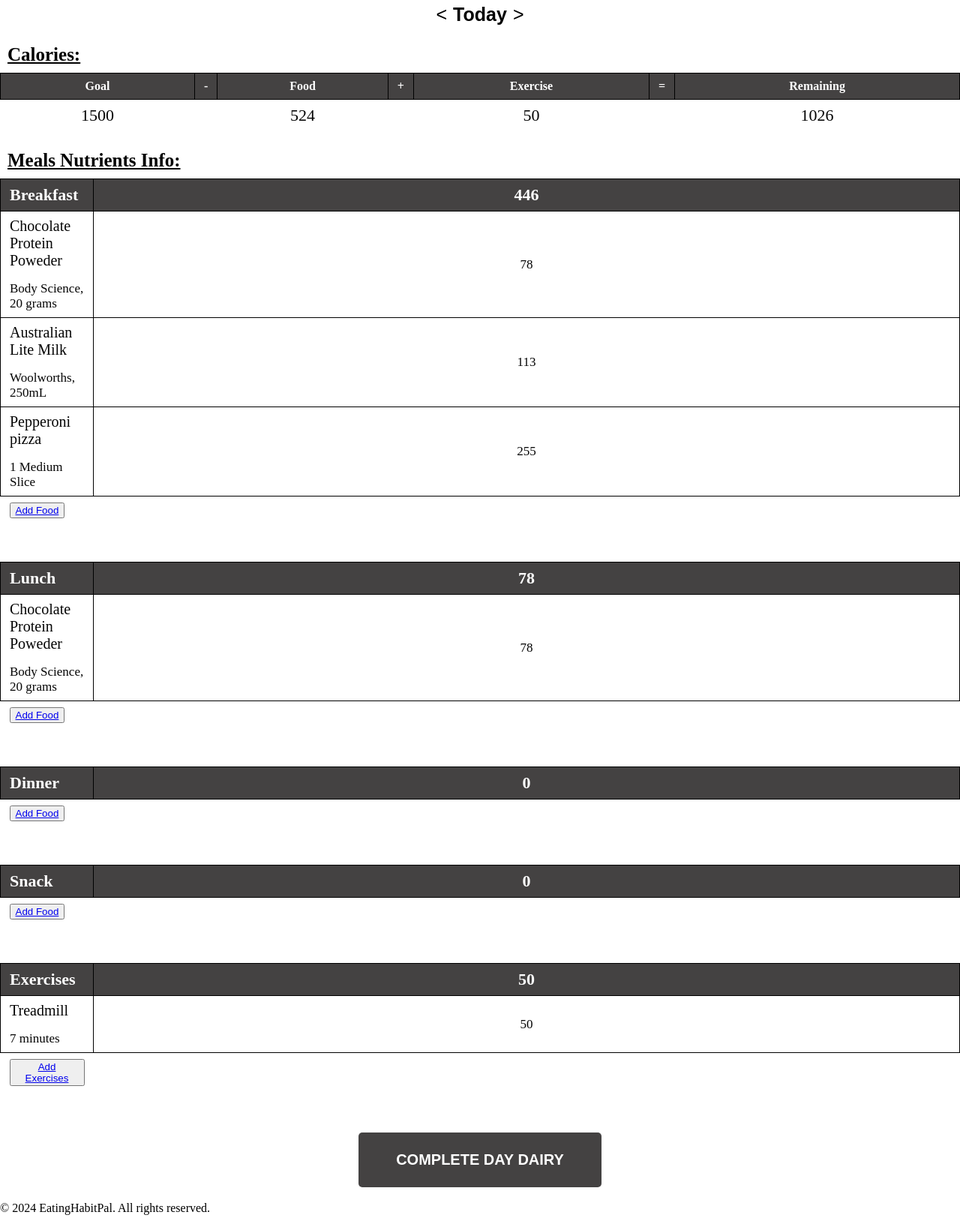
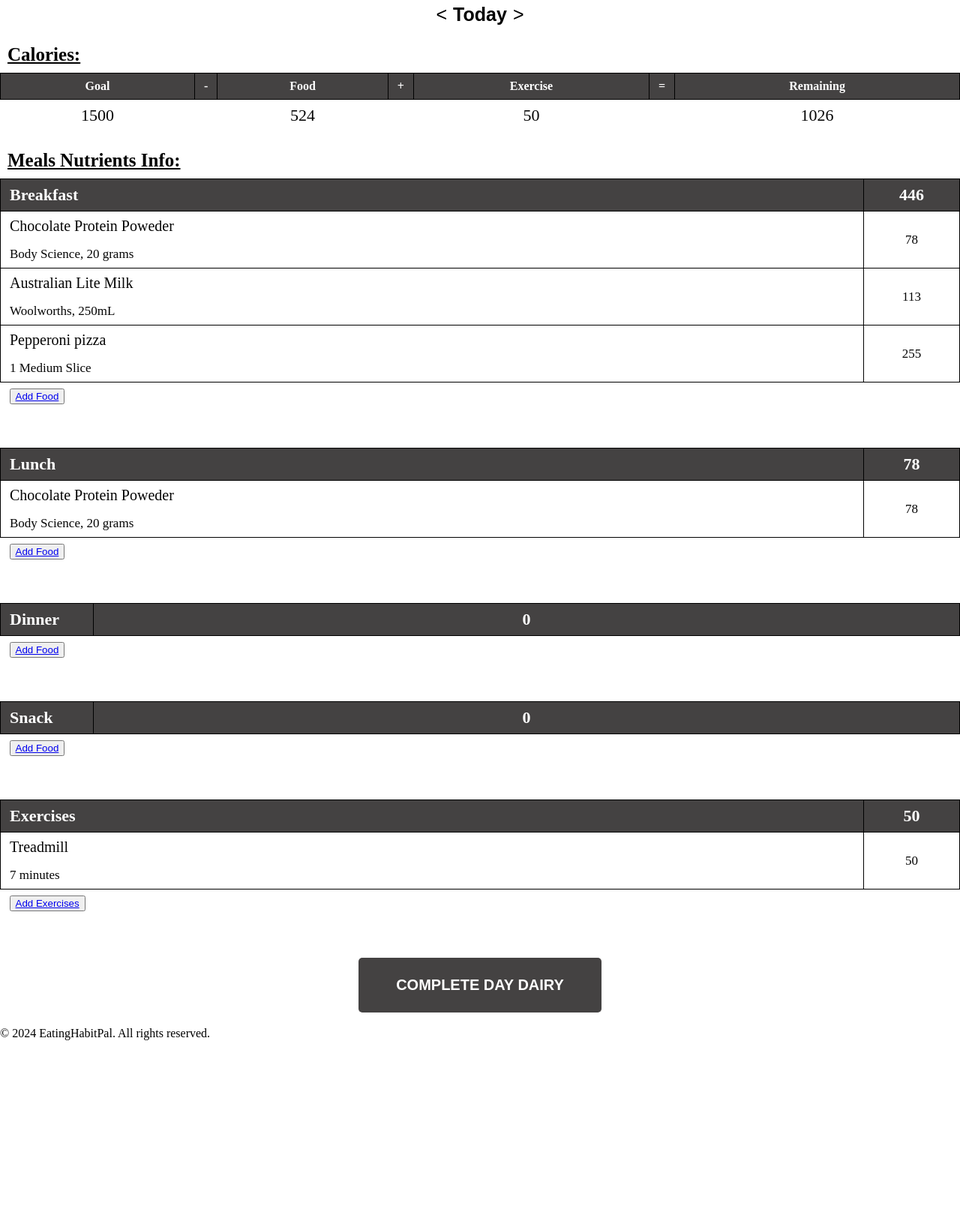
Before and after one commit to JustinBui22/COMP9030, a PHP site: page /food-log-dashboard.html in a window 1280 px wide. Shown: the part 47-1683 px from the top of the page at 75% size. After the commit the page ends 1434 px from the top, so only its background shows below. Run offline with PHP 8.4, Linux system fonts and the light colour scheme.

Commit message:
update style for food log

```diff
--- a/frontend code/frontend-eating-habit/styles/style.css
+++ b/frontend code/frontend-eating-habit/styles/style.css
@@ -152,6 +152,8 @@
         .calo-info-row {
             td:nth-child(even) {
                 text-align: center;
+                width: 5px;
+
             }
             td:nth-child(odd) {
                 border-bottom: none;
@@ -161,6 +163,7 @@
         .calo-info-even-row {
             td {
                 border-top: none;
+                width: 90%;
             }
         }
 
```
